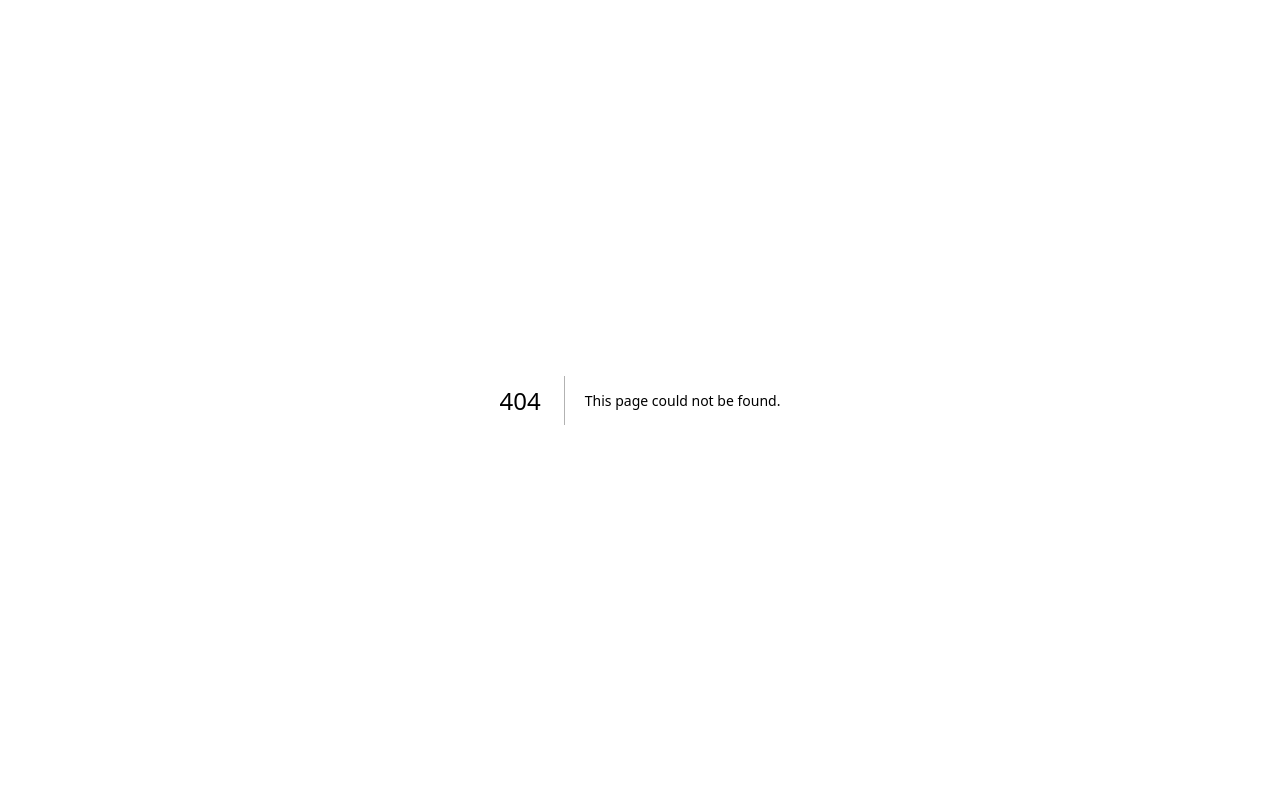
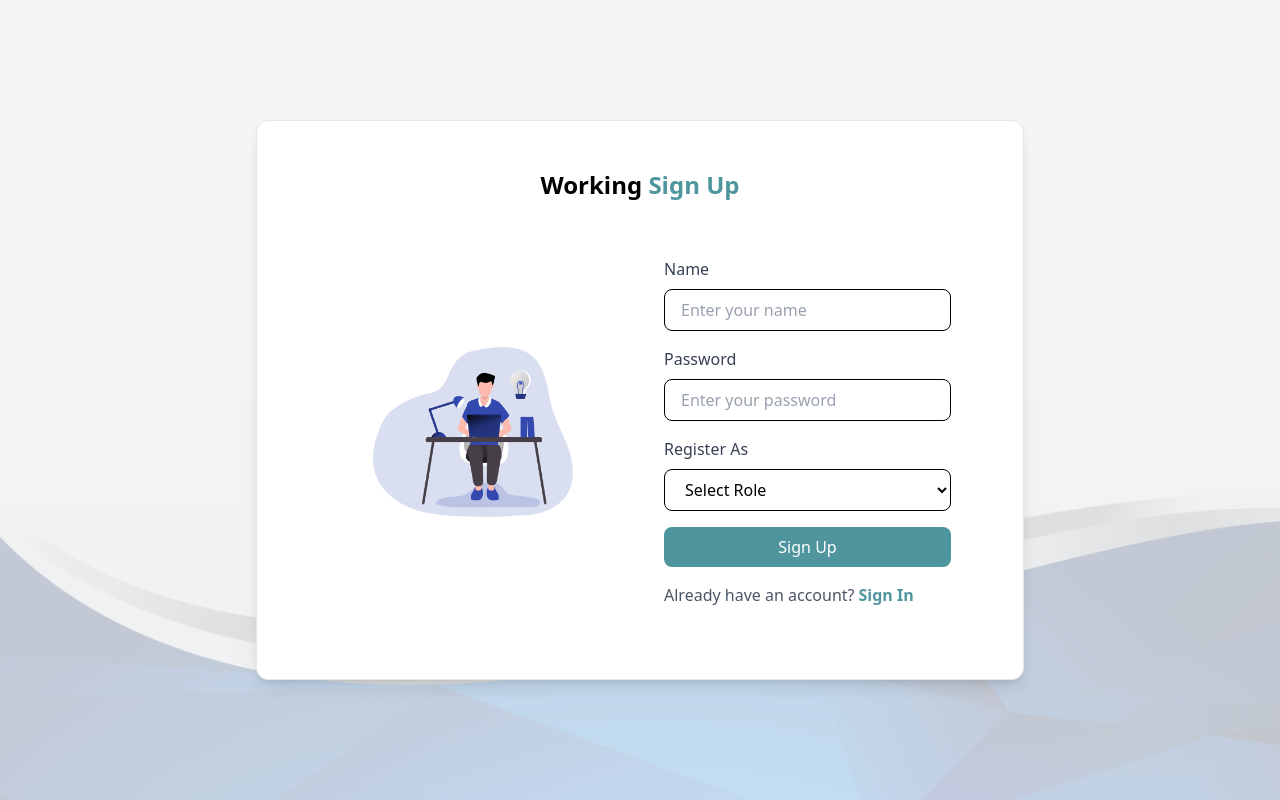
Before and after one commit to keqi000/proyek-pengembangan-web-berbasis-framework-terbaru, a Next.js app: page /signup in a window 1280 px wide. Before the commit this address had no page. Built offline with nearby package versions, Linux system fonts and the light colour scheme.

Commit message:
route: Add dedicated sign-up route

```diff
--- /dev/null
+++ b/src/app/signup/page.tsx
@@ -0,0 +1,118 @@
+"use client";
+
+import Image from "next/image";
+import { useState } from "react";
+import Link from "next/link";
+
+export default function SignUpPage() {
+  const [name, setName] = useState("");
+  const [password, setPassword] = useState("");
+  const [role, setRole] = useState("");
+  const [defaultPassword, setDefaultPassword] = useState("");
+
+  return (
+    <>
+        <div className="flex items-center justify-center min-h-screen bg-gray-100 relative overflow-hidden">
+        {/* Background */}
+        <div className="absolute inset-0 bg-[url('/background-login.jpg')] bg-cover bg-center opacity-20"></div>
+
+        {/* Card Container */}
+        <div className="relative bg-white shadow-lg rounded-xl m-8 md:m-0 p-8 md:p-12 w-full max-w-3xl border border-gray-200 flex flex-col items-center">
+            {/* Title */}
+            <h2 className="text-center text-lg md:text-2xl font-semibold md:mb-8">
+            <span className="text-black">Working</span>{" "}
+            <span className="text-[#4F959D]">Sign Up</span>
+            </h2>
+
+            <div className="flex w-full items-center">
+            {/* Illustration */}
+            <div className="hidden md:w-1/2 md:flex justify-center">
+                <Image
+                src="/login-ilustrator.png"
+                alt="Person working"
+                width={200}
+                height={150}
+                />
+            </div>
+
+            {/* Form */}
+            <div className="w-full md:w-1/2 p-6">
+                <form>
+                {/* Name */}
+                <div className="flex flex-col mb-4 gap-y-2">
+                    <label className="block text-gray-700">Name</label>
+                    <input
+                    type="text"
+                    className="w-full px-3 py-2 md:px-4 md:py-2 border rounded-lg focus:outline-none focus:ring-2 focus:ring-[#4F959D] placeholder-gray-400 text-black"
+                    value={name}
+                    onChange={(e) => setName(e.target.value)}
+                    placeholder="Enter your name"
+                    />
+                </div>
+
+                {/* Password */}
+                <div className="flex flex-col mb-4 gap-y-2">
+                    <label className="block text-gray-700">Password</label>
+                    <input
+                    type="password"
+                    className="w-full px-3 py-2 md:px-4 md:py-2 border rounded-lg focus:outline-none focus:ring-2 focus:ring-[#4F959D] placeholder-gray-400 text-black"
+                    value={password}
+                    onChange={(e) => setPassword(e.target.value)}
+                    placeholder="Enter your password"
+                    />
+                </div>
+
+                {/* Role Selection */}
+                <div className="flex flex-col mb-4 gap-y-2">
+                    <label className="block text-gray-700">Register As</label>
+                    <select
+                    className="w-full px-3 py-2 md:px-4 md:py-2 border rounded-lg focus:outline-none focus:ring-2 focus:ring-[#4F959D] text-black"
+                    value={role}
+                    onChange={(e) => setRole(e.target.value)}
+                    >
+                    <option value="">Select Role</option>
+                    <option value="admin">Admin</option>
+                    <option value="dosen">Dosen</option>
+                    <option value="mahasiswa">Mahasiswa</option>
+                    </select>
+                </div>
+
+                {/* Default Password for Admin & Dosen */}
+                {(role === "admin" || role === "dosen") && (
+                    <div className="mb-4">
+                    <label className="block text-gray-700">
+                        {role === "admin"
+                        ? "Admin Default Password"
+                        : "Dosen Default Password"}
+                    </label>
+                    <input
+                        type="password"
+                        className="w-full px-3 py-2 md:px-4 md:py-2 border rounded-lg focus:outline-none focus:ring-2 focus:ring-[#4F959D] placeholder-gray-400 text-black"
+                        value={defaultPassword}
+                        onChange={(e) => setDefaultPassword(e.target.value)}
+                        placeholder="Enter default password"
+                    />
+                    </div>
+                )}
+
+                <button
+                    type="submit"
+                    className="w-full bg-[#4F959D] text-white py-2 rounded-lg hover:bg-[#4F959D] transition"
+                >
+                    Sign Up
+                </button>
+                </form>
+
+                <p className="flex flex-col md:flex-row text-sm md:text-base text-center text-gray-600 mt-4">
+                Already have an account?{" "}
+                <Link href="/signin" className="px-2 md:px-1 text-[#4F959D] font-semibold">
+                    Sign In
+                </Link>
+                </p>
+            </div>
+            </div>
+        </div>
+        </div>
+    </>
+  )
+}
```
